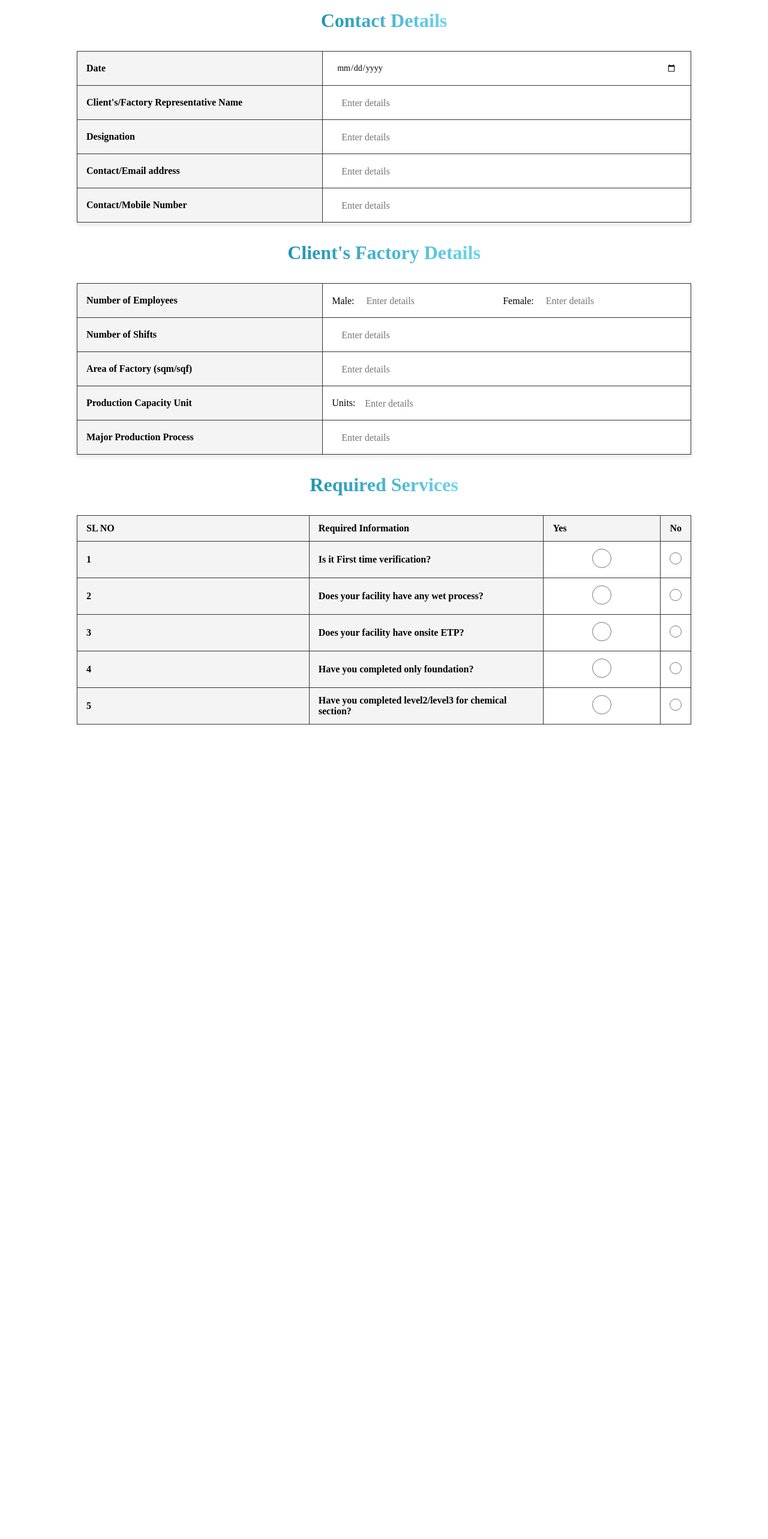
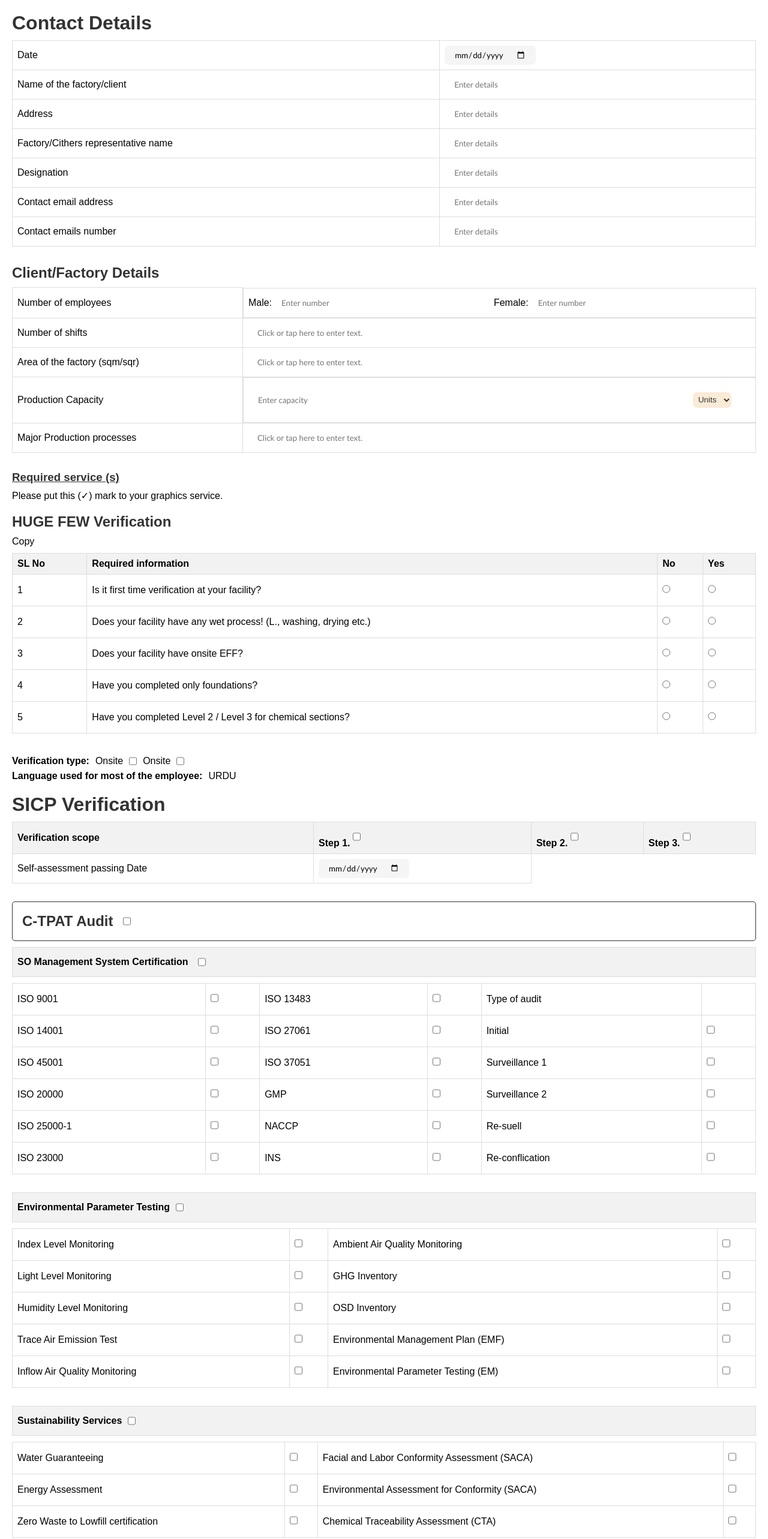
Before and after one commit to DevwithHahsir/FormReact, a React (Vite) app: page /contact in a window 1280 px wide. Shown: the top 2566 px of the page at 60% size. Before the commit the page ends 1208 px from the top, so only its background shows below. Built offline with nearby package versions, Linux system fonts and the light colour scheme.

Commit message:
form is completed

```diff
--- a/src/componenets/Contacts.jsx
+++ b/src/componenets/Contacts.jsx
@@ -4,173 +4,298 @@ import "../cssFiles/contatc.css";
 export default function Contacts() {
   return (
     <>
-      <div className="contact-detail">
-        <div className="contact-heading ">
+              <div className="form-container">
       <h1>Contact Details</h1>
-        </div>
-        <table>
+      <table className="common-access-table">
+        <tbody>
           <tr>
-            <th>Date</th>
-            <td>
-              <input type="date" name="" id="" placeholder="Enter details" />
-            </td>
+            <td>Date</td>
+            <td> <input type="date" /></td>
           </tr>
           <tr>
-            <th>Client's/Factory Representative Name</th>
-            <td>
-              <input type="text" placeholder="Enter details" />
-            </td>
+            <td>Name of the factory/client</td>
+            <td><input type="text"  placeholder="Enter details"/></td>
           </tr>
           <tr>
-            <th>Designation</th>
-            <td>
-              <input type="text" placeholder="Enter details" />
-            </td>
+            <td>Address</td>
+            <td><input type="text"  placeholder="Enter details"/></td>
           </tr>
           <tr>
-            <th>Contact/Email address</th>
-            <td>
-              <input type="email" placeholder="Enter details" />
-            </td>
+            <td>Factory/Cithers representative name</td>
+            <td><input type="text"  placeholder="Enter details"/></td>
+
           </tr>
           <tr>
-            <th>Contact/Mobile Number</th>
-            <td>
-              <input type="number" placeholder="Enter details" />
-            </td>
-          </tr>
-        </table>
+            <td>Designation</td>
+            <td><input type="text"  placeholder="Enter details"/></td>
 
-
-
-
-        <div className="heading">
-          <h1>Client's Factory Details</h1>
-        </div>
-        <table>
-          <tr>
-            <th>Number of Employees</th>
-            <td className="gender">
-              <tr>
-                Male:{" "}
-                <input
-                  type="number"
-                  name=""
-                  id=""
-                  placeholder="Enter details"
-                />
           </tr>
           <tr>
-                Female:{" "}
-                <input
-                  type="number"
-                  name=""
-                  id=""
-                  placeholder="Enter details"
-                />
-              </tr>
-            </td>
+            <td>Contact email address</td>
+            <td><input type="text"  placeholder="Enter details"/></td>
+
           </tr>
           <tr>
-            <th>Number of Shifts</th>
-            <td>
-              <input type="text" placeholder="Enter details" />
-            </td>
+            <td>Contact emails number</td>
+            <td><input type="text"  placeholder="Enter details"/></td>
+
           </tr>
-          <tr>
-            <th>Area of Factory (sqm/sqf)</th>
-            <td>
-              <input type="text" placeholder="Enter details" />
-            </td>
-          </tr>
-          <tr>
-            <th>Production Capacity Unit</th>
-            <td className="unit">
-              Units:
-              <input type="text" placeholder="Enter details" />
-            </td>
-          </tr>
-          <tr>
-            <th>Major Production Process</th>
-            <td>
-              <input type="text" placeholder="Enter details" />
-            </td>
-          </tr>
+        </tbody>
       </table>
 
 
 
 
 
+      <div className="client-factory-details">
+      <h2>Client/Factory Details</h2>
+      <table className="details-table">
+        <tbody>
+          <tr>
+            <td>Number of employees</td>
+            <td className="gender">
+              Male: <input type="text" placeholder="Enter number" />
+              Female: <input type="text" placeholder="Enter number" />
+            </td>
+          </tr>
+          <tr>
+            <td>Number of shifts</td>
+            <td><input type="text" placeholder="Click or tap here to enter text." /></td>
+          </tr>
+          <tr>
+            <td>Area of the factory (sqm/sqr)</td>
+            <td><input type="text" placeholder="Click or tap here to enter text." /></td>
+          </tr>
+          <tr>
+            <td>Production Capacity</td>
+            <td className="unit">
+              <input type="text" placeholder="Enter capacity" />
+              <select>
+                <option>Units</option>
+                <option>Other</option>
+              </select>
+            </td>
+          </tr>
+          <tr>
+            <td>Major Production processes</td>
+            <td><input type="text" placeholder="Click or tap here to enter text." /></td>
+          </tr>
+        </tbody>
+      </table>
 
-            <div className="heading">
-                <h1>Required Services</h1>
+      <h3>Required service (s)</h3>
     </div>
-        <table>
 
+
+
+
+
+
+
+
+      <p>Please put this (✓) mark to your graphics service.</p>
+
+      <h2>HUGE FEW Verification </h2>
+
+      Copy
+<table className="verification-table">
   <thead>
-
     <tr>
-              <th>SL NO</th>
-              <th>Required Information</th>
-              <th className="yes">Yes</th>
-              <th className="no">No</th>
+      <th>SL No</th>
+      <th>Required information</th>
+      <th>No</th>
+      <th>Yes</th>
     </tr>
   </thead>
   <tbody>
     <tr>
-              <th>1</th>
-              <th>Is it First time verification?</th>
-              <td className="yes">
-                <input type="radio" name="verification1" />
-              </td>
-              <td className="no">
-                <input type="radio" name="verification1" />
-              </td>
+      <td>1</td>
+      <td>Is it first  time verification at your facility?</td>
+      <td><input type="radio" name="row1" value="No" /></td>
+      <td><input type="radio" name="row1" value="Yes" /></td>
     </tr>
     <tr>
-              <th>2</th>
-              <th>Does your facility have any wet process?</th>
-              <td className="yes">
-                <input type="radio" name="wetProcess" />
-              </td>
-              <td className="no">
-                <input type="radio" name="wetProcess" />
-              </td>
+      <td>2</td>
+      <td>Does your facility have any wet process! (L., washing, drying etc.)</td>
+      <td><input type="radio" name="row2" value="No" /></td>
+      <td><input type="radio" name="row2" value="Yes" /></td>
     </tr>
     <tr>
-              <th>3</th>
-              <th>Does your facility have onsite ETP?</th>
-              <td className="yes">
-                <input type="radio" name="onsiteETP" />
-              </td>
-              <td className="no">
-                <input type="radio" name="onsiteETP" />
-              </td>
+      <td>3</td>
+      <td>Does your facility have onsite EFF?</td>
+      <td><input type="radio" name="row3" value="No" /></td>
+      <td><input type="radio" name="row3" value="Yes" /></td>
     </tr>
     <tr>
-              <th>4</th>
-              <th>Have you completed only foundation?</th>
-              <td className="yes">
-                <input type="radio" name="foundation" />
-              </td>
-              <td className="no">
-                <input type="radio" name="foundation" />
-              </td>
+      <td>4</td>
+      <td>Have you completed only foundations?</td>
+      <td><input type="radio" name="row4" value="No" /></td>
+      <td><input type="radio" name="row4" value="Yes" /></td>
     </tr>
     <tr>
-              <th>5</th>
-              <th>Have you completed level2/level3 for chemical section?</th>
-              <td className="yes">
-                <input type="radio" name="chemicalSection" />
-              </td>
-              <td className="no">
-                <input type="radio" name="chemicalSection" />
-              </td>
+      <td>5</td>
+      <td>Have you completed Level 2 / Level 3 for chemical sections?</td>
+      <td><input type="radio" name="row5" value="No" /></td>
+      <td><input type="radio" name="row5" value="Yes" /></td>
     </tr>
   </tbody>
 </table>
 
+      <p className="veri-type1"><strong>Verification type:</strong> Onsite <input type="checkbox" />    Onsite <input type="checkbox" /></p>
+      <p className="veri-type2"><strong>Language used for most of the employee:</strong> URDU</p>
+
+
+
+
+      <h1>SICP Verification</h1>
+      <table className="sicp-verification-table">
+        <thead>
+          <tr >
+            <th>Verification scope</th>
+            <th className="verification-scope">Step 1. <input type="checkbox" /></th>
+            <th className="verification-scope">Step 2. <input type="checkbox" /></th>
+            <th className="verification-scope">Step 3. <input type="checkbox" /></th>
+          </tr>
+        </thead>
+        <tbody>
+          <tr>
+            <td>Self-assessment passing Date</td>
+            <td><input type="date" name="" id="" /></td>
+
+          </tr>
+        </tbody>
+      </table>
+
+      <h2 className="certification1">C-TPAT Audit <input type="checkbox" /></h2>
+      <th className="certification2"> SO Management System Certification <input type="checkbox" /></th>
+      <table className="iso-table">
+        <thead>
+          <tr>
+            <td>ISO 9001</td>
+            <td><input type="checkbox" /></td>
+            <td>ISO 13483</td>
+            <td><input type="checkbox" /></td>
+            <td>Type of audit</td>
+            <td></td>
+          </tr>
+        </thead>
+        <tbody>
+          <tr>
+            <td>ISO 14001</td>
+            <td><input type="checkbox" /></td>
+            <td>ISO 27061</td>
+            <td><input type="checkbox" /></td>
+            <td>Initial</td>
+            <td><input type="checkbox" /></td>
+          </tr>
+          <tr>
+            <td>ISO 45001</td>
+            <td><input type="checkbox" /></td>
+            <td>ISO 37051</td>
+            <td><input type="checkbox" /></td>
+            <td>Surveillance 1</td>
+            <td><input type="checkbox" /></td>
+          </tr>
+          <tr>
+            <td>ISO 20000</td>
+            <td><input type="checkbox" /></td>
+            <td>GMP</td>
+            <td><input type="checkbox" /></td>
+            <td>Surveillance 2</td>
+            <td><input type="checkbox" /></td>
+          </tr>
+          <tr>
+            <td>ISO 25000-1</td>
+            <td><input type="checkbox" /></td>
+            <td>NACCP</td>
+            <td><input type="checkbox" /></td>
+            <td>Re-suell</td>
+            <td><input type="checkbox" /></td>
+          </tr>
+          <tr>
+            <td>ISO 23000</td>
+            <td><input type="checkbox" /></td>
+            <td>INS</td>
+            <td><input type="checkbox" /></td>
+            <td>Re-conflication</td>
+            <td><input type="checkbox" /></td>
+
+          </tr>
+        </tbody>
+      </table>
+
+      <th className="environment">Environmental Parameter Testing <input type="checkbox" /></th>
+      <table className="environmental-table">
+        <thead>
+          <tr>
+            <td>Index Level Monitoring</td>
+            <td><input type="checkbox" /></td>
+            <td>Ambient Air Quality Monitoring</td>
+            <td><input type="checkbox" /></td>
+          </tr>
+        </thead>
+        <tbody>
+          <tr>
+            <td>Light Level Monitoring</td>
+            <td><input type="checkbox" /></td>
+            <td>GHG Inventory</td>
+            <td><input type="checkbox" /></td>
+          </tr>
+          <tr>
+            <td>Humidity Level Monitoring</td>
+            <td><input type="checkbox" /></td>
+            <td>OSD Inventory</td>
+            <td><input type="checkbox" /></td>
+          </tr>
+          <tr>
+            <td>Trace Air Emission Test</td>
+            <td><input type="checkbox" /></td>
+            <td>Environmental Management Plan (EMF)</td>
+            <td><input type="checkbox" /></td>
+          </tr>
+          <tr>
+            <td>Inflow Air Quality Monitoring</td>
+            <td><input type="checkbox" /></td>
+            <td>Environmental Parameter Testing (EM)</td>
+            <td><input type="checkbox" /></td>
+          </tr>
+        </tbody>
+      </table>
+
+      <th className="sus">Sustainability Services <input type="checkbox" /></th>
+      <table className="sustainability-table">
+        <thead>
+          <tr>
+            <td>Water Guaranteeing</td>
+            <td><input type="checkbox" /></td>
+            <td>Facial and Labor Conformity Assessment (SACA)</td>
+            <td><input type="checkbox" /></td>
+          </tr>
+        </thead>
+        <tbody>
+          <tr>
+            <td>Energy Assessment</td>
+            <td><input type="checkbox" /></td>
+            <td>Environmental Assessment for Conformity (SACA)</td>
+            <td><input type="checkbox" /></td>
+          </tr>
+          <tr>
+            <td>Zero Waste to Lowfill certification</td>
+            <td><input type="checkbox" /></td>
+            <td>Chemical Traceability Assessment (CTA)</td>
+            <td><input type="checkbox" /></td>
+          </tr>
+        </tbody>
+      </table>
+
+      <div className="signature-section">
+        <th>Signature of Factory/client representation:</th>
+      </div>
+
+      <div className="date-section">
+        <p>Date: 15-09-2023</p>
+        <p><em>Note: Please use official map</em></p>
+      </div>
     </div>
     </>
   );
--- a/src/cssFiles/contatc.css
+++ b/src/cssFiles/contatc.css
@@ -1,89 +1,98 @@
-.contact-detail {
-    display: flex;
-    flex-direction: column;
-    align-items: center;
-    width: 100%;
-    margin: 0 auto;
-    height:100vh;
+.form-container {
+    font-family: Arial, sans-serif;
+    margin: 20px;
   }
 
-.contact-heading h1 {
-    margin: 1rem;
-    background: linear-gradient(to right, #2193b0, #6dd5ed);
-    -webkit-background-clip: text;
-    color: transparent;
+  h1, h2, h3 {
+    color: #333;
+    margin-top: 20px;
+    margin-bottom: 10px;
   }
 
   table {
-    width: 80%;
+    width: 100%;
     border-collapse: collapse;
-    font-family: Arial, sans-serif;
-    font-size: 16px;
-    background-color: #fff;
-    box-shadow: 0px 4px 8px rgba(0, 0, 0, 0.1);
-    border: 1px solid #333;
-    margin: 1rem 0;
+    margin-bottom: 30px;
   }
 
   th, td {
-    padding: 12px 15px;
-    border: 1px solid #333;
-    font-family: 'Times New Roman', Times, serif;
-}
-
-.row1
-{
-    text-align: center;
+    border: 1px solid #ddd;
+    padding: 8px;
+    text-align: left;
   }
 
   th {
-    text-align: left;
-    background-color: #f4f4f4;
-    font-weight: bold;
-    width: 40%;
+    background-color: #f2f2f2;
   }
 
-td {
-    text-align: left;
-    background-color: #fff;
+  .common-access-table td, .gene-factory-table td, .verification-table td, .sicp-verification-table td, .iso-table td, .environmental-table td, .sustainability-table td {
+    padding: 8px;
   }
 
-input[type="date"] {
+  /* input[type="checkbox"] {
+    margin: px;
+  } */
+
+  .signature-section, .date-section {
+    margin-top: 20px;
+  }
+
+  .date-section {
+    font-style: italic;
+  }
+
+  input[type="text"] {
+    /* margin: 0 5px; */
     width: 100%;
-    padding: 8px;
-    border-radius: 5px;
-    font-size: 14px;
     background-color: transparent;
   }
 
-table input {
-    background-color: transparent;
-    font-size: larger;
-    font-family: 'Times New Roman', Times, serif;
+  .gender , .unit
+  {
+    display: flex;
+    justify-content: center;
+    align-items: center;
+  }
+  .unit select{
+    padding: 0.3rem;
+    border-radius: 7px;
+    background-color: antiquewhite;
+    color: #333;
+  }
+
+  .client-factory-details h3{
+    text-decoration: underline;
+  }
+
+
+
+  .veri-type1,.veri-type2 ,.environment,.sus
+  {
+    display: flex;
+    gap: 10px;
+    /* justify-content: center; */
+    align-items: center;
+
     width: 100%;
   }
 
-.gender {
-    display: flex;
-    justify-content: space-around;
-    border: none;
+  .verification-scope
+  {
+
+
+
   }
 
-.gender input {
-    width: 50%;
+  .certification1, .certification2
+  {
+    display: flex;
+    align-items: center;
+    gap: 1rem;
   }
 
-.unit {
-    display: flex;
-    justify-content: space-between;
-    align-items: center;
-    border: none;
+  .certification1
+  {
+    border: 1px solid;
+    padding: 1rem;
+    border-radius: 5px;
   }
-
-.unit input {
-    width: 100%;
-}
-
-::placeholder {
-    font-size: medium;
-}
```
Lines whose indentation alone changed are shown as unchanged.
